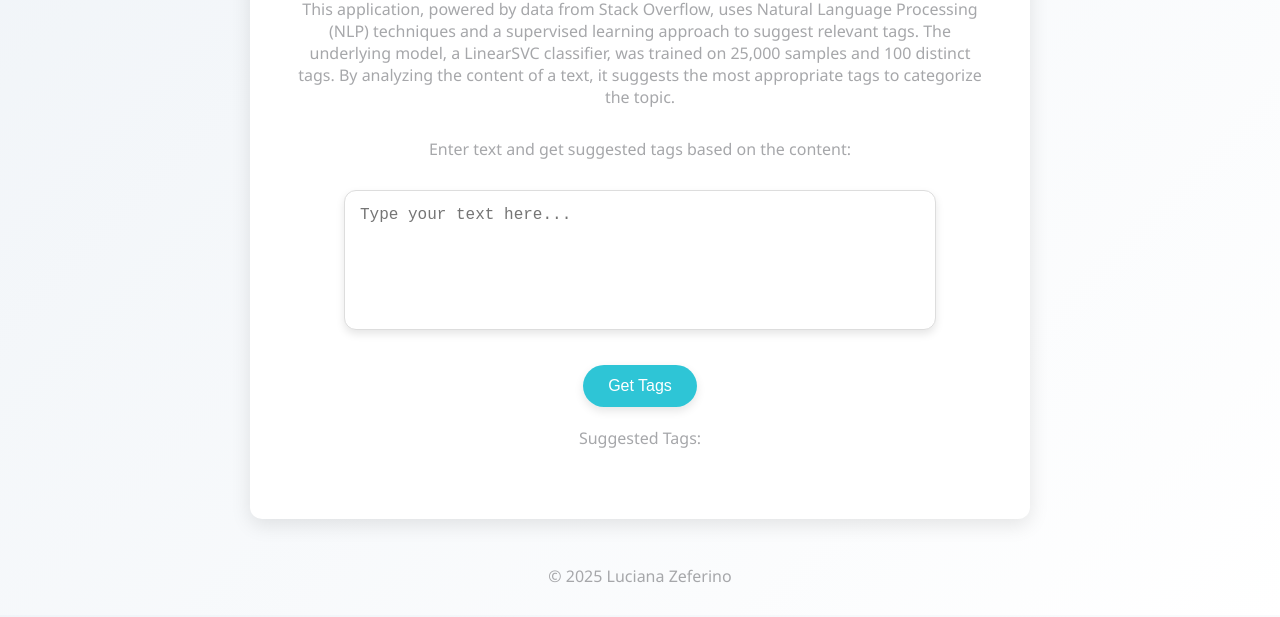
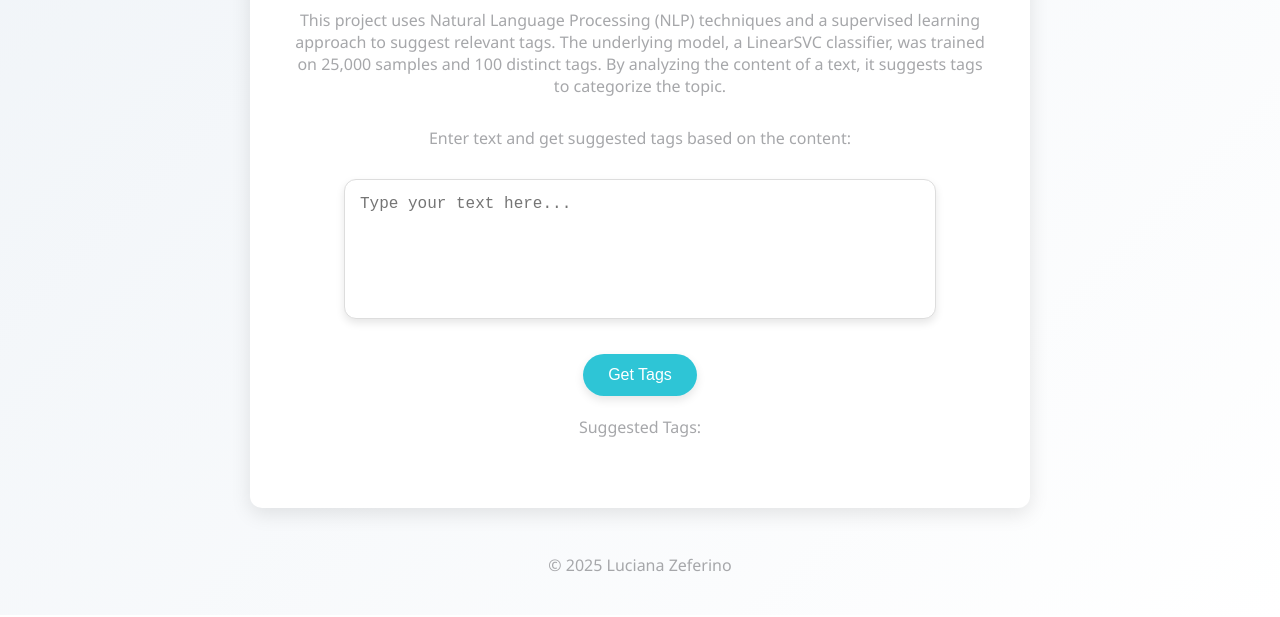
Before and after one commit to misszeferino/NLP-Multilabel-Classification, a plain HTML site: page index.html in a window 1280 px wide. Shown: the part 185-802 px from the top of the page. Drawn offline with Linux system fonts and the light colour scheme.

Commit message:
Update index.html

```diff
--- a/index.html
+++ b/index.html
@@ -144,8 +144,8 @@
 
     <!-- Information Section -->
     <div class="info-section">
-        <p> This application, powered by data from Stack Overflow, uses Natural Language Processing (NLP) techniques and a supervised learning approach to suggest relevant tags.
-            The underlying model, a LinearSVC classifier, was trained on 25,000 samples and 100 distinct tags. By analyzing the content of a text, it suggests the most appropriate tags to categorize the topic.</p>
+        <p> This project uses Natural Language Processing (NLP) techniques and a supervised learning approach to suggest relevant tags.
+            The underlying model, a LinearSVC classifier, was trained on 25,000 samples and 100 distinct tags. By analyzing the content of a text, it suggests tags to categorize the topic.</p>
     </div>
 
     <p>Enter text and get suggested tags based on the content:</p>
```
